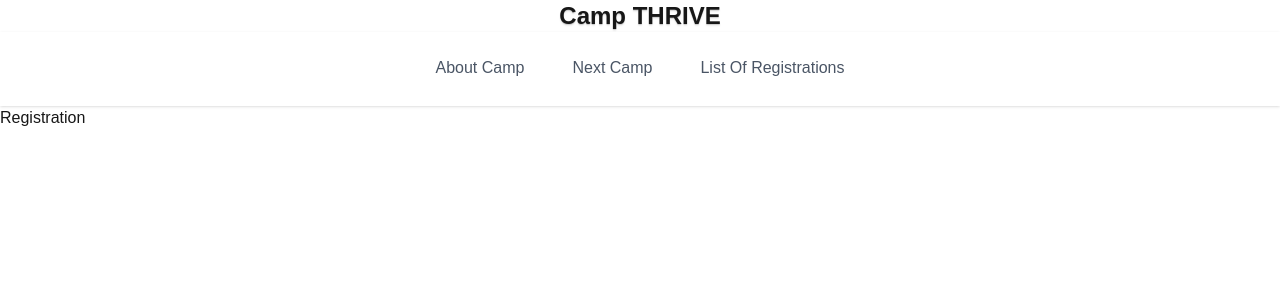
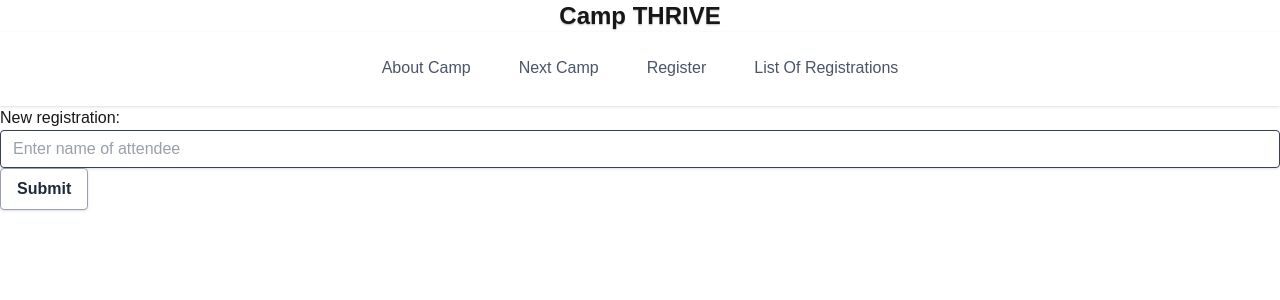
Before and after one commit to jiri-muller-dev/camp, a Next.js app: page /registration in a window 1280 px wide. Shown: the top 300 px of the page. Built offline with nearby package versions, Linux system fonts and the light colour scheme; no server answers.

Commit message:
Form to submit new registrations added and connected to database

```diff
--- a/src/app/layout.tsx
+++ b/src/app/layout.tsx
@@ -41,6 +41,9 @@ export default function RootLayout({
             <Link href="/#upcoming" className={navButtonStyle}>
               Next camp
             </Link>
+            <Link href="/registration" className={navButtonStyle}>
+              Register
+            </Link>
             <Link href="/list" className={navButtonStyle}>
               List of registrations
             </Link>
--- a/src/app/list/page.tsx
+++ b/src/app/list/page.tsx
@@ -44,7 +44,7 @@ const RegistarationsList = () => {
 
   return (
     <div>
-      <h2>Document List</h2>
+      <h2>List of registrations:</h2>
       <ul>
         {documents.map((doc) => (
           <li key={doc.id} className="border-b-gray-300 border-b-2">
--- a/src/app/registration/page.tsx
+++ b/src/app/registration/page.tsx
@@ -1,7 +1,61 @@
+"use client";
+
 import React from "react";
+import { db } from "../firebase";
+import { collection, addDoc } from "firebase/firestore";
 
-const Registration = () => {
-  return <div>Registration</div>;
+const Registration: React.FC = () => {
+  const [regName, setRegName] = React.useState<string>("");
+  const [error, setError] = React.useState<string | null>(null);
+  const [success, setSuccess] = React.useState<boolean>(false);
+
+  const handleSubmit = async (e: React.FormEvent) => {
+    e.preventDefault();
+    setError(null);
+    setSuccess(false);
+
+    const documentData = {
+      name: regName,
+    };
+
+    try {
+      await addDoc(collection(db, "attendees"), documentData);
+      setSuccess(true);
+      setRegName("");
+    } catch (err) {
+      setError((err as Error).message);
+    }
+  };
+
+  return (
+    <div>
+      <h2>New registration:</h2>
+      <form onSubmit={handleSubmit}>
+        <div>
+          <input
+            type="text"
+            name="fullname"
+            id="input_name"
+            placeholder="Enter name of attendee"
+            className="shadow appearance-none border rounded w-full py-2 px-3 text-gray-700 leading-tight focus:outline-none focus:shadow-outline"
+            value={regName}
+            onChange={(e) => setRegName(e.target.value)}
+          />
+          <button
+            type="submit"
+            value="Submit"
+            className="bg-white hover:bg-gray-100 text-gray-800 font-semibold py-2 px-4 border border-gray-400 rounded shadow transition duration-300 cursor-pointer"
+          >
+            Submit
+          </button>
+        </div>
+      </form>
+      {error && <div style={{ color: "red" }}>Error: {error}</div>}
+      {success && (
+        <div style={{ color: "green" }}>Registration successful!</div>
+      )}
+    </div>
+  );
 };
 
 export default Registration;
```
